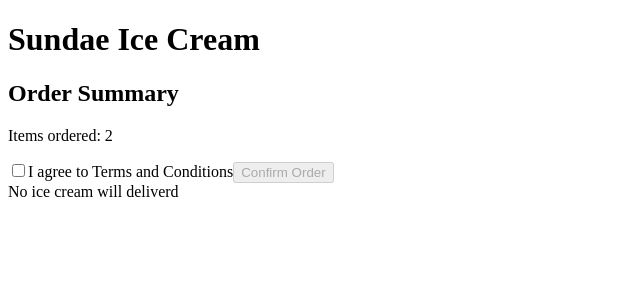
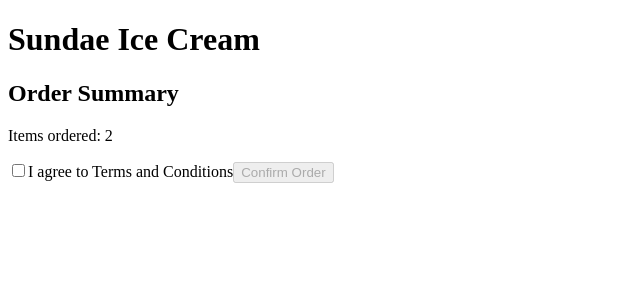
Before and after one commit to godhyeongman/next_jest_playground, a Next.js app: page / in a window 1280 px wide. Shown: the top 300 px of the page, without its empty margins (0-640 px from the left). Built offline with nearby package versions, Linux system fonts and the light colour scheme.

Commit message:
:white_check_mark: 팝오버 테스트를 통한 타겟 DOM이 DOM 트리 있는지 테스트

```diff
--- a/pages/index.tsx
+++ b/pages/index.tsx
@@ -39,13 +39,15 @@ export function SummaryForm() {
 
   return (
     <form>
-      <label htmlFor="terms-and-conditions">
+      <label
+        htmlFor="terms-and-conditions"
+        onMouseEnter={onEnterCheckbox}
+        onMouseLeave={onLeaveCheckbox}
+      >
         <input
           type="checkbox"
           id="terms-and-conditions"
           onChange={onChangeCheckbox}
-          onMouseEnter={onEnterCheckbox}
-          onMouseLeave={onLeaveCheckbox}
         />
         I agree to Terms and Conditions
       </label>
@@ -61,15 +63,17 @@ type PopoverProps = { isHover: boolean };
 
 const Popover = ({ isHover }: PopoverProps) => {
   return (
-    <PopoverWrapper isHover={isHover}>
-      <PopoverBody>No ice cream will deliverd</PopoverBody>
-    </PopoverWrapper>
+    <>
+      {isHover && (
+        <PopoverWrapper>
+          <PopoverBody>No ice cream will deliverd</PopoverBody>
+        </PopoverWrapper>
+      )}
+    </>
   );
 };
 
-const PopoverWrapper = styled.div<{ isHover: boolean }>`
-  display: ${isHover => (isHover ? 'block' : 'none')};
-`;
+const PopoverWrapper = styled.div``;
 
 const PopoverBody = styled.span``;
 
```
Also changed, not shown: 1 other file (tests, documents, lock files or other folders).
